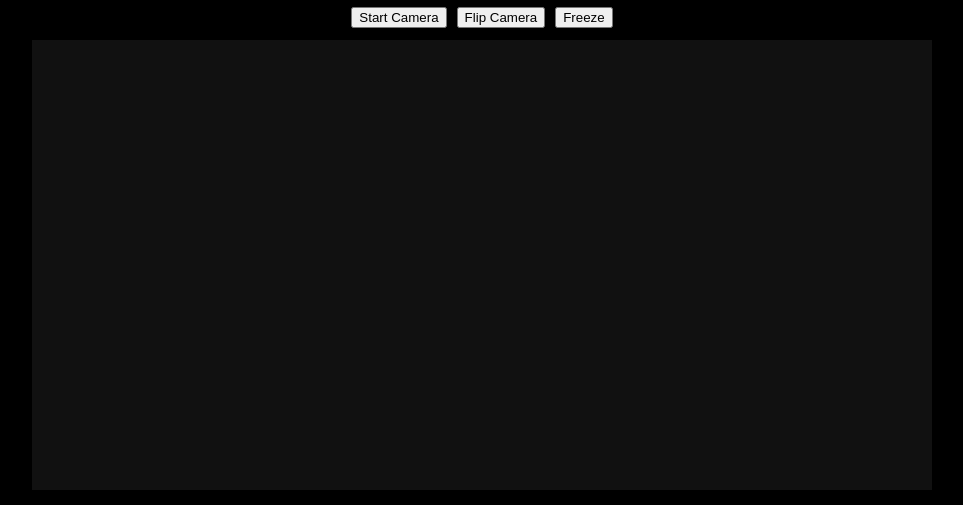
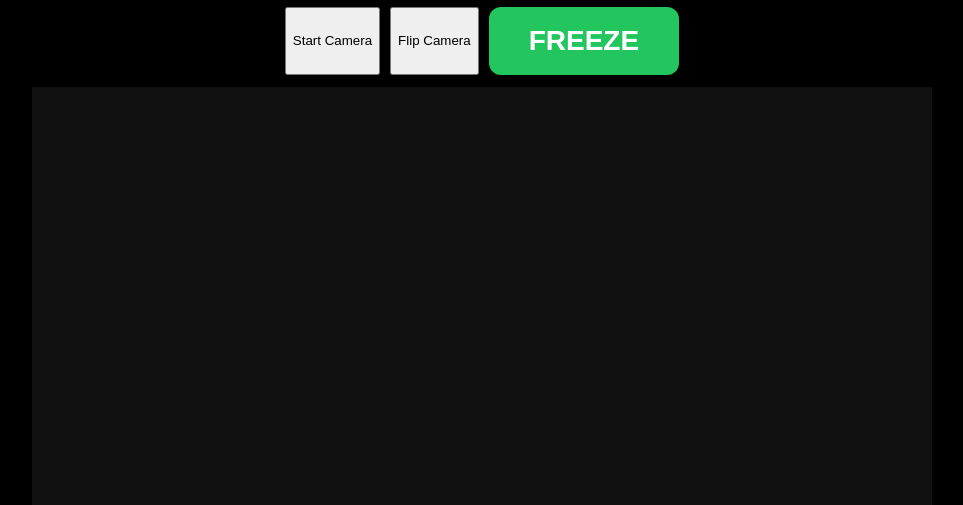
Before and after one commit to joelgrantmarkham-design/dot-counter, a plain HTML site: page index.html in a window 1280 px wide. Shown: the part 73-578 px from the top of the page, without its empty margins (158-1121 px from the left). Drawn offline with Linux system fonts and the light colour scheme.

Commit message:
Style freeze button for better visibility

```diff
--- a/index.html
+++ b/index.html
@@ -6,7 +6,7 @@
 <div style="display:flex;gap:10px;justify-content:center;flex-wrap:wrap;margin:12px;">
   <button onclick="startCamera()">Start Camera</button>
   <button onclick="flipCamera()">Flip Camera</button>
-  <button onclick="toggleFreeze()" id="freezeBtn">Freeze</button>
+  <button onclick="toggleFreeze()" id="freezeBtn" style="font-size:28px;padding:18px 40px;border-radius:12px;background:#22c55e;color:white;border:none;font-weight:bold;">FREEZE</button>
 </div>
 
 <video id="video" autoplay playsinline style="width:100%;max-width:900px;background:#111;"></video>
```
